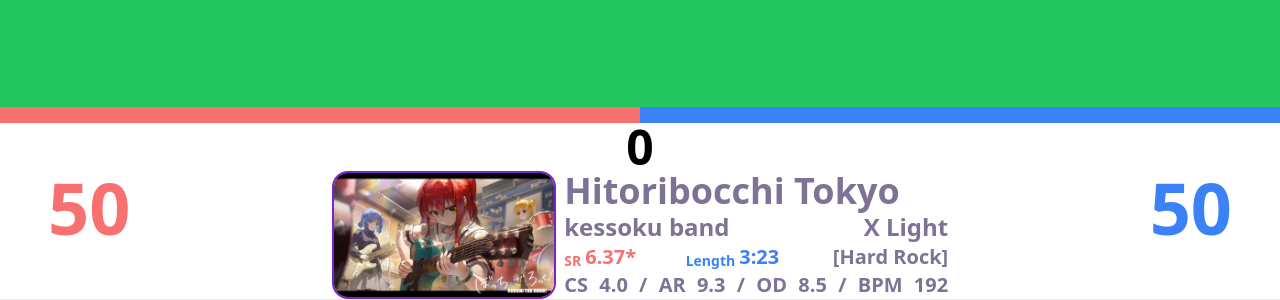
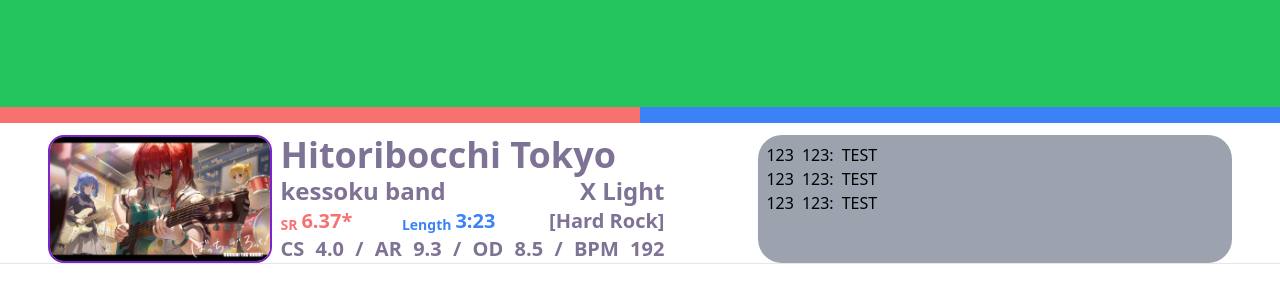
Before and after one commit to stllok/kisc-livestream-layout, a SvelteKit app: page / in a window 1280 px wide. Shown: the part 729-1029 px from the top of the page. After the commit the page ends 993 px from the top, so only its background shows below. Built offline with nearby package versions, Linux system fonts and the light colour scheme.

Commit message:
Basic style of ChatBox and Chat

```diff
--- a/src/routes/+page.svelte
+++ b/src/routes/+page.svelte
@@ -1,25 +1,34 @@
 <script lang="ts">
+	import Chat from './Chat.svelte';
+	import ChatBox from './ChatBox.svelte';
 	import DifferenceBar from './DifferenceBar.svelte';
 	import MapInfo from './MapInfo.svelte';
 	import PointInfo from './PointInfo.svelte';
 
 	let red_team_score = 50;
 	let blue_team_score = 50;
+
+	let is_playing = false;
 </script>
 
 <div class="flex h-screen w-screen flex-col justify-between">
 	<div>
+		<!-- Upper screen -->
 		<div class="flex justify-between p-3">
 			<PointInfo teamname="Team RED" target_point={5} current_point={0} />
 			<PointInfo teamname="Team BLUE" target_point={5} current_point={0} />
 		</div>
 		<hr class="h-1 bg-[#7e7295]" />
 
-		<!-- HOW TO GET THE AREA???????? -->
+		<!-- Green screen -->
 		<div class="h-[720px] w-[1920px] bg-green-500"></div>
-		<DifferenceBar red_score={red_team_score} blue_score={blue_team_score} />
-		<div class="mx-12 flex justify-between">
-			<p class="text-7xl font-bold text-red-400">{red_team_score}</p>
+
+		<!-- Bottom screen -->
+		<DifferenceBar red_score={red_team_score} blue_score={blue_team_score} {is_playing} />
+		<div class="mx-12 mt-3 flex grow justify-between">
+			{#if is_playing}
+				<p class="text-7xl font-bold text-red-400">{red_team_score}</p>
+			{/if}
 			<MapInfo
 				title={'Hitoribocchi Tokyo'}
 				artist={'kessoku band'}
@@ -32,7 +41,15 @@
 				bpm={192}
 				star_rating={6.37}
 			/>
-			<p class="text-7xl font-bold text-blue-500">{blue_team_score}</p>
+			{#if is_playing}
+				<p class="text-7xl font-bold text-blue-500">{blue_team_score}</p>
+			{:else}
+				<ChatBox>
+					<Chat time="123" name="123" team={0}>TEST</Chat>
+					<Chat time="123" name="123" team={1}>TEST</Chat>
+					<Chat time="123" name="123" team={2}>TEST</Chat>
+				</ChatBox>
+			{/if}
 		</div>
 	</div>
 	<hr class="h-4 bg-[#7e7295]" />
--- a/src/routes/Chat.svelte
+++ b/src/routes/Chat.svelte
@@ -2,5 +2,15 @@
 	export let time: string;
 	export let name: string;
 	export let team: number;
-	export let context: string;
 </script>
+
+<div class="flex gap-2 overflow-hidden">
+	<p>{time}</p>
+	<div class="flex">
+		<p>{name}</p>
+		<p>:</p>
+	</div>
+	<p class="h-auto w-full text-wrap">
+		<slot />
+	</p>
+</div>
--- a/src/routes/ChatBox.svelte
+++ b/src/routes/ChatBox.svelte
@@ -1,3 +1,3 @@
-<div class="rounded-xl bg-gray-800">
+<div class="flex w-2/5 flex-col rounded-3xl bg-gray-400 p-2">
 	<slot />
 </div>
--- a/src/routes/DifferenceBar.svelte
+++ b/src/routes/DifferenceBar.svelte
@@ -1,6 +1,7 @@
 <script lang="ts">
 	export let red_score: number;
 	export let blue_score: number;
+	export let is_playing: boolean;
 
 	let is_tie = red_score - blue_score == 0;
 	let is_red_win = red_score > blue_score;
@@ -11,6 +12,7 @@
 	<div class="h-full bg-blue-500" style:width="{(blue_score / (red_score + blue_score)) * 100}%" />
 </div>
 
+{#if is_playing}
 	<div class="flex">
 		<div class="h-full" style:width="{(red_score / (red_score + blue_score)) * 100}%" />
 		<p
@@ -22,6 +24,7 @@
 		</p>
 		<div class="h-full" style:width="{(blue_score / (red_score + blue_score)) * 100}%" />
 	</div>
+{/if}
 
 <style lang="postcss">
 	.red_win {
```
Lines whose indentation alone changed are shown as unchanged.
